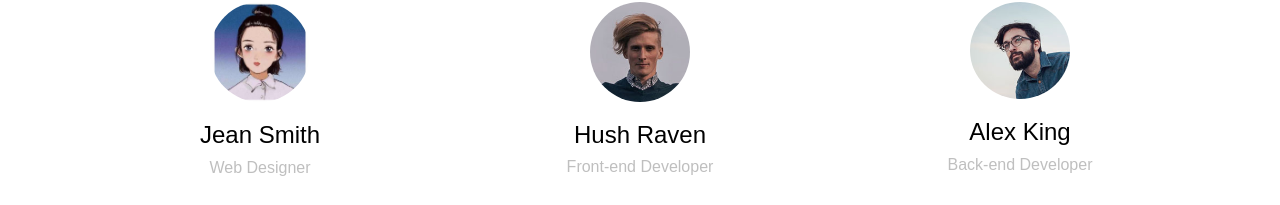
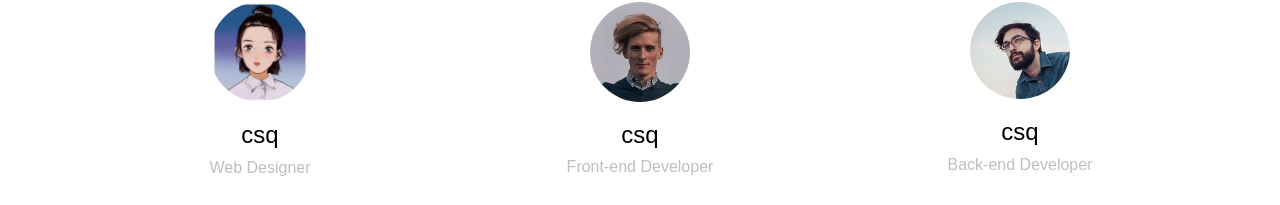
Before and after one commit to chenshaoqian/chenshaoqian.github.io, a plain HTML site: page about.html in a window 1280 px wide. Shown: the part 2004-2209 px from the top of the page. Drawn offline with Linux system fonts and the light colour scheme; files whose address does not match are found by name.

Commit message:
Update about.html

```diff
--- a/about.html
+++ b/about.html
@@ -103,7 +103,7 @@
 					<div class="display-t">
 						<div class="display-tc animate-box" data-animate-effect="fadeIn">
 							<h1>About Us</h1>
-							<h2>我还是最美</h2>
+							<h2>我叫陈少倩，反正我最美</h2>
 						</div>
 					</div>
 				</div>
@@ -157,7 +157,7 @@
 				<div class="col-md-4 animate-box" data-animate-effect="fadeIn">
 					<div class="gtco-staff">
 						<img src="images/person_1.jpg" alt="Free HTML5 Templates by gettemplates.co">
-						<h3>Jean Smith</h3>
+						<h3>csq</h3>
 						<strong class="role">Web Designer</strong>
 						<p>Quos quia provident consequuntur culpa facere ratione maxime commodi voluptates id repellat velit eaque aspernatur expedita. Possimus itaque adipisci.</p>
 						<ul class="gtco-social-icons">
@@ -171,7 +171,7 @@
 				<div class="col-md-4 animate-box" data-animate-effect="fadeIn">
 					<div class="gtco-staff">
 						<img src="images/person_2.jpg" alt="Free HTML5 Templates by gettemplates.co">
-						<h3>Hush Raven</h3>
+						<h3>csq</h3>
 						<strong class="role">Front-end Developer</strong>
 						<p>Quos quia provident consequuntur culpa facere ratione maxime commodi voluptates id repellat velit eaque aspernatur expedita. Possimus itaque adipisci.</p>
 						<ul class="gtco-social-icons">
@@ -185,7 +185,7 @@
 				<div class="col-md-4 animate-box" data-animate-effect="fadeIn">
 					<div class="gtco-staff">
 						<img src="images/person_3.jpg" alt="Free HTML5 Templates by gettemplates.co">
-						<h3>Alex King</h3>
+						<h3>csq</h3>
 						<strong class="role">Back-end Developer</strong>
 						<p>Quos quia provident consequuntur culpa facere ratione maxime commodi voluptates id repellat velit eaque aspernatur expedita. Possimus itaque adipisci.</p>
 						<ul class="gtco-social-icons">
```
